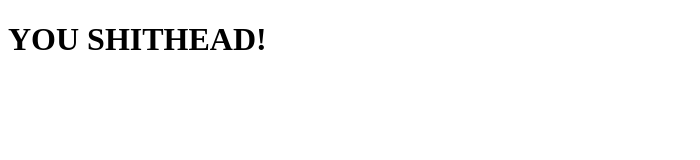
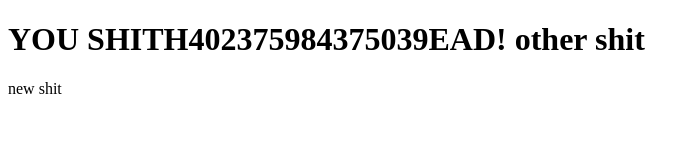
Before and after one commit to Costle784/merge-conflits, a plain HTML site: page index.html in a window 1280 px wide. Shown: the whole page, without its empty margins (0-700 px from the left). Drawn offline with Linux system fonts and the light colour scheme.

Commit message:
added new shit

```diff
--- a/index.html
+++ b/index.html
@@ -5,7 +5,8 @@
     <title></title>
   </head>
   <body>
-    <h1>YOU SHITHEAD!</h1>
+    <h1>YOU SHITH402375984375039EAD! other shit</h1>
+    <p>new shit</p>
 
   </body>
 </html>
```
